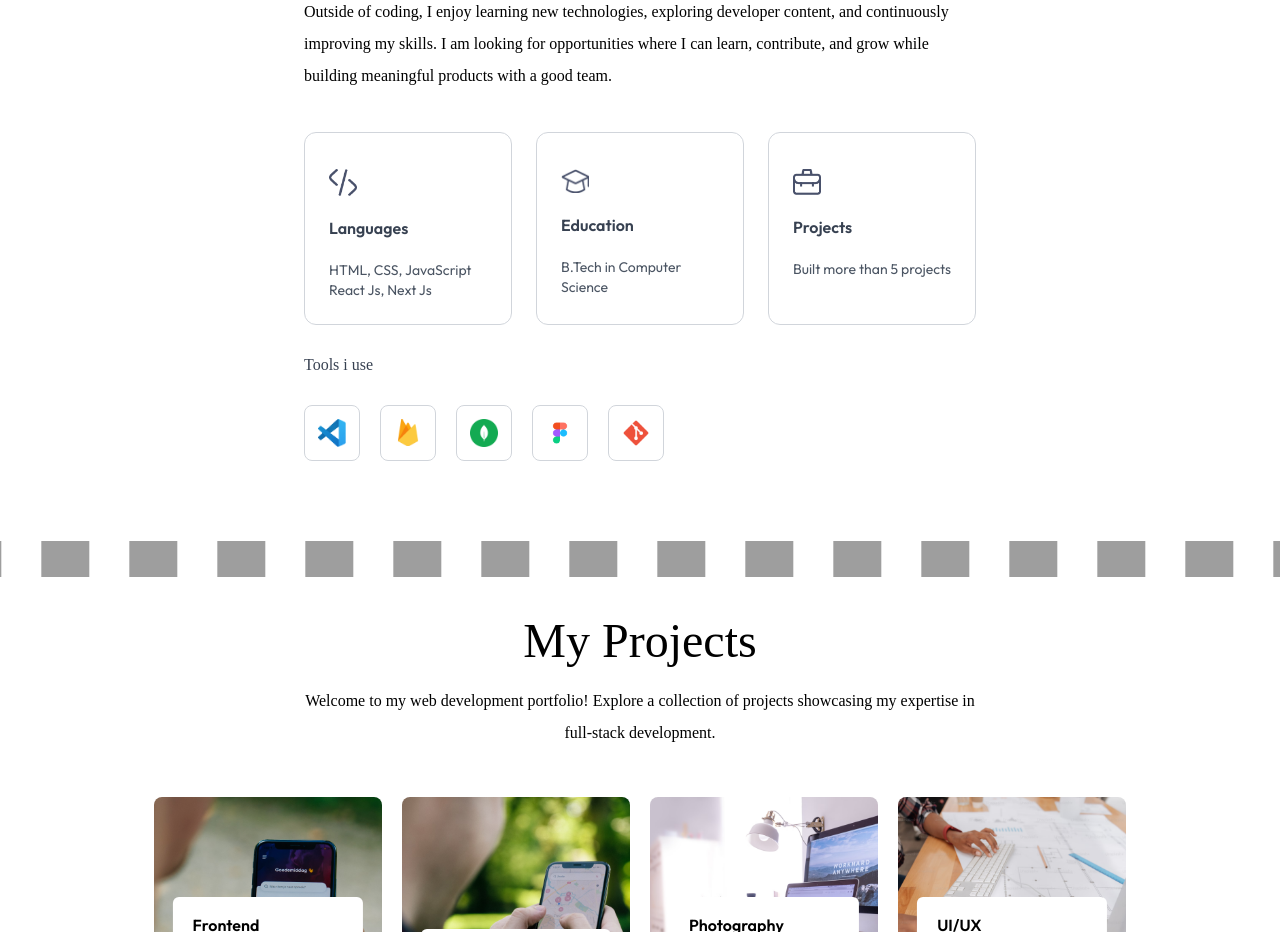
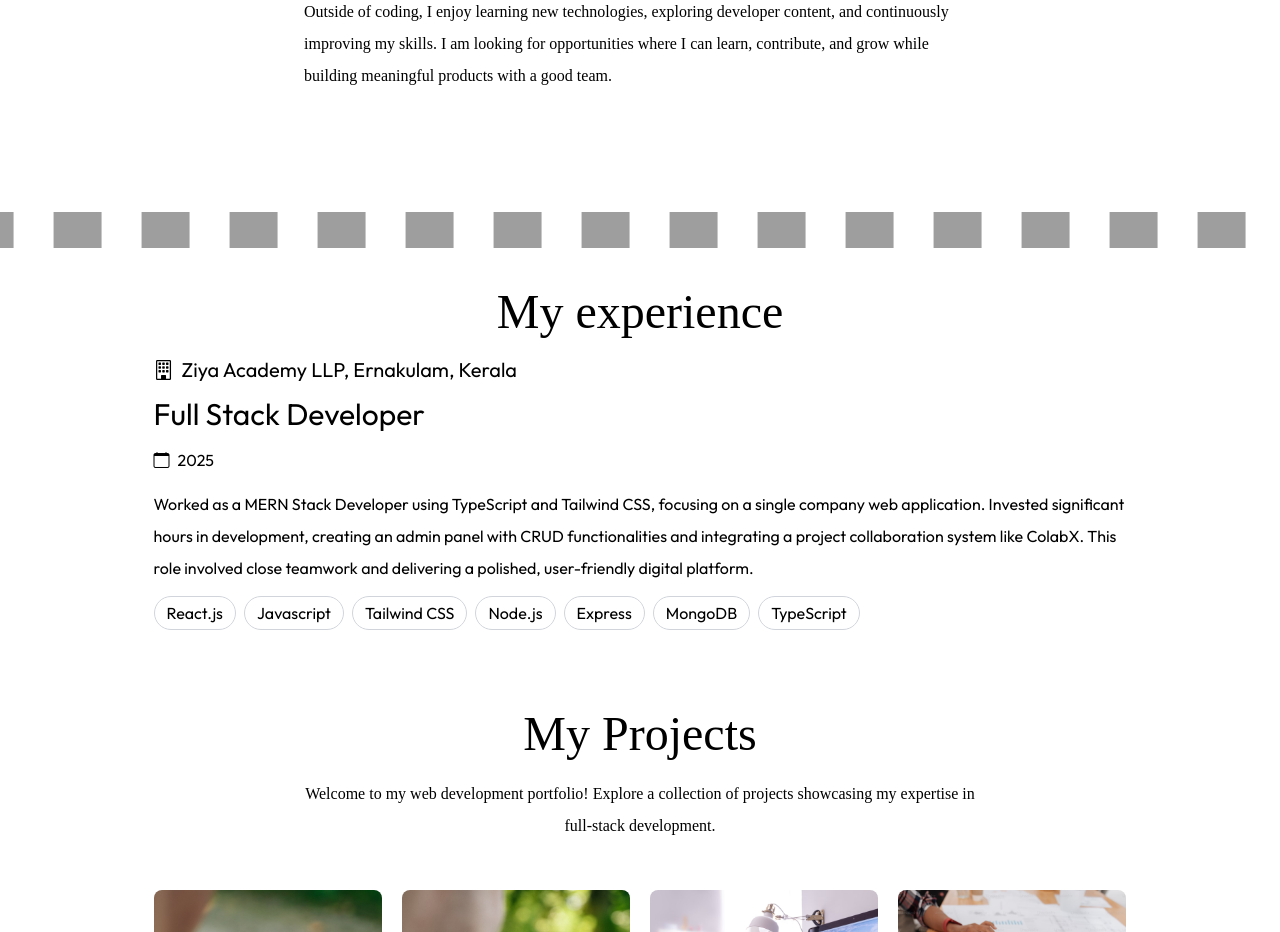
Before and after one commit to Nizamudheenp/Nizam_Portfolio, a website: page index.html in a window 1280 px wide. Shown: the part 1220-2152 px from the top of the page. Drawn offline with nearby package versions, Linux system fonts and the light colour scheme; grey boxes are pictures that could not be loaded; a web font is replaced by a local one.

Commit message:
works on experience

```diff
--- a/index.html
+++ b/index.html
@@ -7,6 +7,7 @@
     <title>Nizam Portfolio</title>
     <link rel="stylesheet" href="./output.css">
     <link rel="stylesheet" href="./input.css">
+    <link rel="stylesheet" href="https://cdn.jsdelivr.net/npm/bootstrap-icons@1.13.1/font/bootstrap-icons.min.css">
     <link rel="shortcut icon" href="./assets/favicon.ico" type="image/x-icon">
     <link rel="preconnect" href="https://fonts.googleapis.com">
     <link rel="preconnect" href="https://fonts.gstatic.com" crossorigin>
@@ -122,53 +123,6 @@
                         building meaningful products with a good team.
                     </p>
                 </div>
-
-                <ul class="grid grid-cols-1 sm:grid-cols-3 gap-6 max-w-2xl">
-                    <li
-                        class="border border-gray-300 dark:border-white/30 rounded-xl p-6 cursor-pointer hover:bg-lightHover hover:-translate-y-1 duration-500 hover:shadow-black dark:hover:shadow-white/80 dark:hover:bg-darkHover/50">
-                        <img src="./assets/code-icon.png" alt="" class="w-7 mt-3 dark:hidden"><img
-                            src="./assets/code-icon-dark.png" alt="" class="w-7 mt-3 hidden dark:block">
-                        <h3 class="my-4 font-semibold text-gray-700 dark:text-white">Languages</h3>
-                        <p class="text-gray-600 text-sm dark:text-white/80">HTML, CSS, JavaScript React Js, Next Js</p>
-                    </li>
-                    <li
-                        class="border border-gray-300 dark:border-white/30 rounded-xl p-6 cursor-pointer hover:bg-lightHover hover:-translate-y-1 duration-500 hover:shadow-black dark:hover:shadow-white/80 dark:hover:bg-darkHover/50">
-                        <img src="./assets/edu-icon.png" alt="" class="w-7 mt-3 dark:hidden"><img
-                            src="./assets/edu-icon-dark.png" alt="" class="w-7 mt-3 hidden dark:block">
-                        <h3 class="my-4 font-semibold text-gray-700 dark:text-white">Education</h3>
-                        <p class="text-gray-600 text-sm dark:text-white/80">B.Tech in Computer Science</p>
-                    </li>
-                    <li
-                        class="border border-gray-300 dark:border-white/30 rounded-xl p-6 cursor-pointer hover:bg-lightHover hover:-translate-y-1 duration-500 hover:shadow-black dark:hover:shadow-white/80 dark:hover:bg-darkHover/50">
-                        <img src="./assets/project-icon.png" alt="" class="w-7 mt-3 dark:hidden"><img
-                            src="./assets/project-icon-dark.png" alt="" class="w-7 mt-3 hidden dark:block">
-                        <h3 class="my-4 font-semibold text-gray-700 dark:text-white">Projects</h3>
-                        <p class="text-gray-600 text-sm dark:text-white/80">Built more than 5 projects</p>
-                    </li>
-                </ul>
-                <h4 class="my-6 text-gray-700 font-Ovo dark:text-white/80">Tools i use</h4>
-                <ul class="flex items-center gap-3 sm:gap-5">
-                    <li
-                        class="flex items-center justify-center w-12 sm:w-14 aspect-square border border-gray-300 dark:border-white/30 rounded-lg cursor-pointer hover:-translate-y-1 duration-500">
-                        <img src="./assets/vscode.png" alt="vscode" class="w-5 sm:w-7">
-                    </li>
-                    <li
-                        class="flex items-center justify-center w-12 sm:w-14 aspect-square border border-gray-300 dark:border-white/30 rounded-lg cursor-pointer hover:-translate-y-1 duration-500">
-                        <img src="./assets/firebase.png" alt="firebase" class="w-5 sm:w-7">
-                    </li>
-                    <li
-                        class="flex items-center justify-center w-12 sm:w-14 aspect-square border border-gray-300 dark:border-white/30 rounded-lg cursor-pointer hover:-translate-y-1 duration-500">
-                        <img src="./assets/mongodb.png" alt="mongodb" class="w-5 sm:w-7">
-                    </li>
-                    <li
-                        class="flex items-center justify-center w-12 sm:w-14 aspect-square border border-gray-300 dark:border-white/30 rounded-lg cursor-pointer hover:-translate-y-1 duration-500">
-                        <img src="./assets/figma.png" alt="figma" class="w-5 sm:w-7">
-                    </li>
-                    <li
-                        class="flex items-center justify-center w-12 sm:w-14 aspect-square border border-gray-300 dark:border-white/30 rounded-lg cursor-pointer hover:-translate-y-1 duration-500">
-                        <img src="./assets/git.png" alt="git" class="w-5 sm:w-7">
-                    </li>
-                </ul>
             </div>
         </div>
     </div>
@@ -188,6 +142,8 @@
                         class="w-12 sm:w-16 invert-0 dark:invert" alt="MongoDB">
                     <img src="https://cdn.jsdelivr.net/npm/simple-icons@latest/icons/mysql.svg"
                         class="w-12 sm:w-16 invert-0 dark:invert" alt="MySQL">
+                    <img src="https://cdn.jsdelivr.net/npm/simple-icons@latest/icons/notion.svg"
+                        class="w-12 sm:w-16 invert-0 dark:invert" alt="Notion">
 
                     <img src="https://cdn.jsdelivr.net/npm/simple-icons@latest/icons/nextdotjs.svg"
                         class="w-12 sm:w-16 invert-0 dark:invert" alt="Next.js">
@@ -245,7 +201,8 @@
                         class="w-12 sm:w-16 invert-0 dark:invert" alt="MongoDB">
                     <img src="https://cdn.jsdelivr.net/npm/simple-icons@latest/icons/mysql.svg"
                         class="w-12 sm:w-16 invert-0 dark:invert" alt="MySQL">
-
+                    <img src="https://cdn.jsdelivr.net/npm/simple-icons@latest/icons/notion.svg"
+                        class="w-12 sm:w-16 invert-0 dark:invert" alt="Notion">
                     <img src="https://cdn.jsdelivr.net/npm/simple-icons@latest/icons/nextdotjs.svg"
                         class="w-12 sm:w-16 invert-0 dark:invert" alt="Next.js">
                     <img src="https://cdn.jsdelivr.net/npm/simple-icons@latest/icons/typescript.svg"
@@ -295,9 +252,34 @@
     </div>
 
 
-
-
-
+    <div id="about" class="w-full px-[12%] py-10 scroll-mt-20">
+        <h2 class="text-center text-5xl font-Ovo">My experience</h2>
+        <div class="flex flex-col mt-5 gap-3">
+            <div class="flex gap-2 text-xl">
+                <i class="bi bi-building"></i>
+                <p>Ziya Academy LLP, Ernakulam, Kerala</p>
+            </div>
+            <p class="text-3xl">Full Stack Developer</p>
+            <div class="flex gap-2">
+                <i class="bi bi-calendar"></i>
+                <p>2025</p>
+            </div>
+            <p>Worked as a MERN Stack Developer using TypeScript and Tailwind CSS, focusing on a single company web
+                application.
+                Invested significant hours in development, creating an admin panel with CRUD functionalities and
+                integrating a project collaboration system like ColabX. This role involved close teamwork and delivering
+                a polished, user-friendly digital platform.</p>
+            <div class="flex gap-2 tex-center">
+                <p class="rounded-full px-3 border border-gray-300">React.js</p>
+                <p class="rounded-full px-3 border border-gray-300">Javascript</p>
+                <p class="rounded-full px-3 border border-gray-300">Tailwind CSS</p>
+                <p class="rounded-full px-3 border border-gray-300">Node.js</p>
+                <p class="rounded-full px-3 border border-gray-300">Express</p>
+                <p class="rounded-full px-3 border border-gray-300">MongoDB</p>
+                <p class="rounded-full px-3 border border-gray-300">TypeScript</p>
+            </div>
+        </div>
+    </div>
 
 
     <!-- My Work Section -->
--- a/input.css
+++ b/input.css
@@ -10,7 +10,7 @@ html {
 .marquee-track {
   display: flex;
   width: max-content;
-  animation: marquee 20s linear infinite;
+  animation: marquee 25s linear infinite;
 }
 @keyframes marquee {
   from {
```
